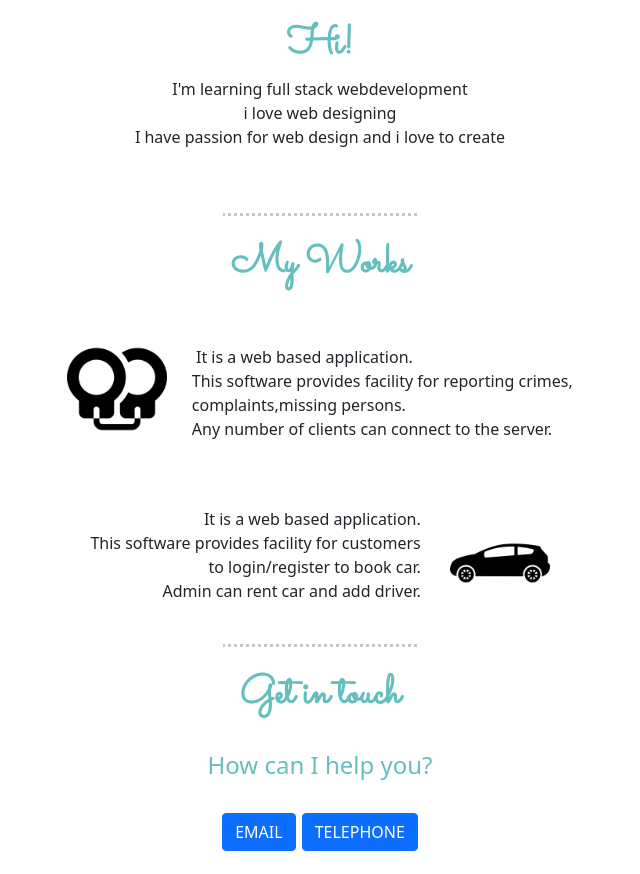
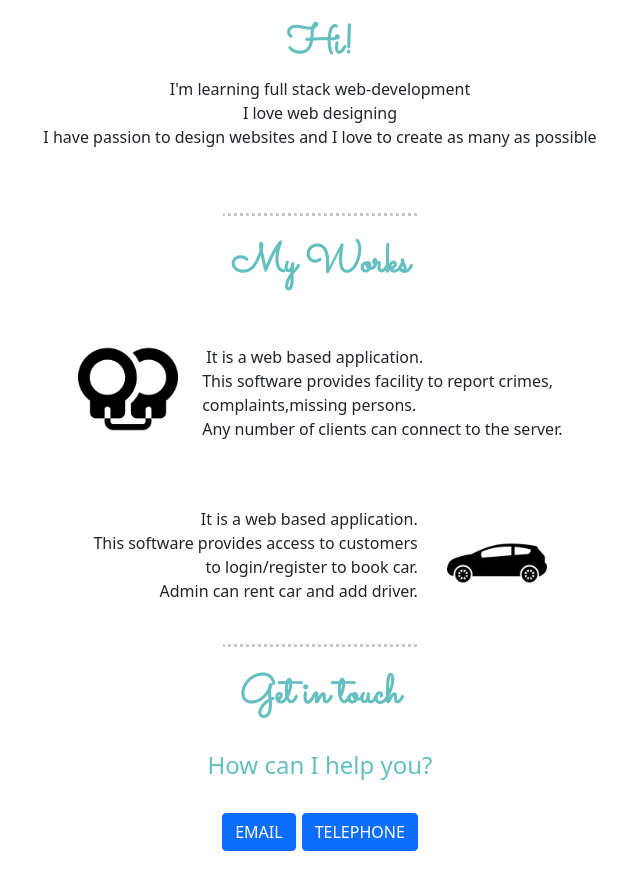
Before and after one commit to DEEPTHI2107/PORTFOLIO, a plain HTML site: page index.html in a window 1280 px wide. Shown: the part 851-1725 px from the top of the page, without its empty margins (320-960 px from the left). Drawn offline with nearby package versions, Linux system fonts and the light colour scheme.

Commit message:
Update index.html

```diff
--- a/index.html
+++ b/index.html
@@ -118,7 +118,7 @@
         <br>
         <br>
     <h3 style=" font-family: 'Sacramento', cursive;  color: #66BFBF; font-size: 40px;"><b>Hi!</b></h3>
-    <p> I'm learning full stack webdevelopment <br>i love web designing<br>I have passion for web design and i love to create</p>
+    <p> I'm learning full stack web-development <br>I love web designing<br>I have passion to design websites and I love to create as many as possible</p>
 
 </center>
 </div>
@@ -153,7 +153,7 @@
               </td>
                 <td>
 
-                    &nbsp;&nbsp;&nbsp;&nbsp; <p> &nbsp;&nbsp;&nbsp;&nbsp; It is a web based application.<br>&nbsp;&nbsp;&nbsp;&nbsp;This software provides facility for reporting  crimes,<br>&nbsp;&nbsp;&nbsp;&nbsp;complaints,missing persons.<br>&nbsp;&nbsp;&nbsp;&nbsp;Any number of clients can connect to the server. </p>
+                    &nbsp;&nbsp;&nbsp;&nbsp; <p> &nbsp;&nbsp;&nbsp;&nbsp; It is a web based application.<br>&nbsp;&nbsp;&nbsp;&nbsp;This software provides facility to report crimes,<br>&nbsp;&nbsp;&nbsp;&nbsp;complaints,missing persons.<br>&nbsp;&nbsp;&nbsp;&nbsp;Any number of clients can connect to the server. </p>
                 </td>
             </tr>
             </table>
@@ -162,7 +162,7 @@
             <table>
             <tr>
                 <td>
-                <p style="text-align: right;">   It is a web based application.<br>This software provides facility for customers<br> to login/register to book car.<br>Admin can rent car and add driver.</p>
+                <p style="text-align: right;">   It is a web based application.<br>This software provides access to customers<br> to login/register to book car.<br>Admin can rent car and add driver.</p>
                 </td>
                 <td>
 
```
